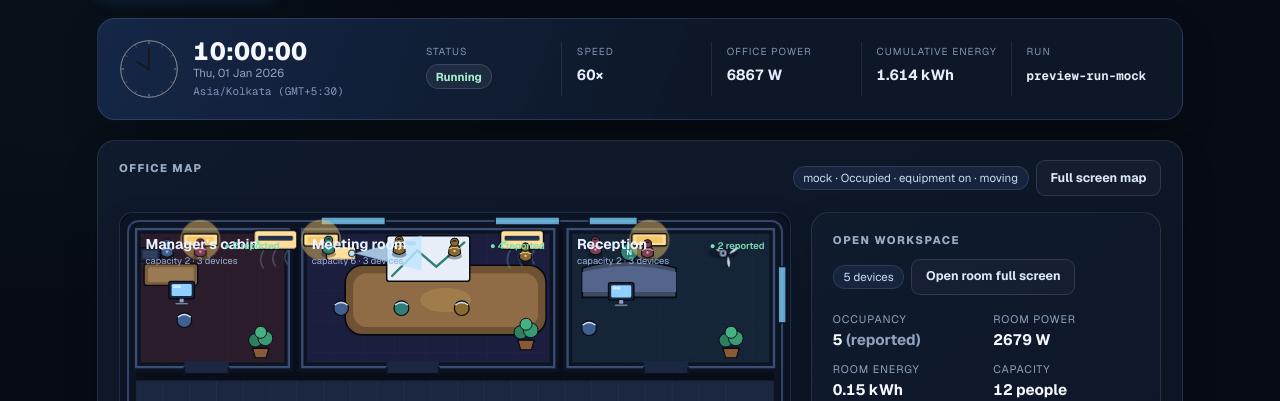
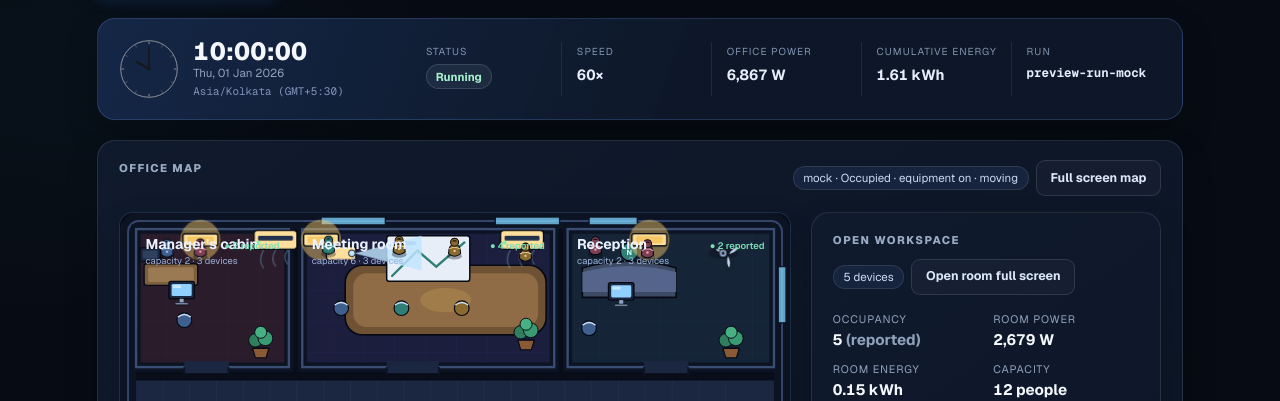
Before and after one commit to NEXYRA-Techy-Panda/simulation-frontend, a Next.js app: page /preview in a window 1280 px wide. Shown: the part 146-547 px from the top of the page. Built offline with nearby package versions, Linux system fonts and the light colour scheme.

Commit message:
feat: add room inspector and status strip components with global styling

```diff
--- a/app/components/room-inspector.tsx
+++ b/app/components/room-inspector.tsx
@@ -24,6 +24,17 @@ import {
 } from "../lib/equipment";
 import type { DeviceState } from "../lib/sim-state";
 import type { LiveData } from "./office-floor-plan";
+
+const powerFormatter = new Intl.NumberFormat("en-IN", { maximumFractionDigits: 0 });
+const energyFormatter = new Intl.NumberFormat("en-IN", { maximumFractionDigits: 2 });
+
+function formatPower(value: number): string {
+  return `${powerFormatter.format(value)} W`;
+}
+
+function formatEnergy(value: number): string {
+  return `${energyFormatter.format(value)} kWh`;
+}
 
 export default function RoomInspector({
   inventory,
@@ -98,7 +109,7 @@ export default function RoomInspector({
           <dt>Room power</dt>
           <dd>
             {roomLive ? (
-              `${roomLive.power_w} W`
+              formatPower(roomLive.power_w)
             ) : (
               <span className="sim-unknown">unavailable</span>
             )}
@@ -108,7 +119,7 @@ export default function RoomInspector({
           <dt>Room energy</dt>
           <dd>
             {roomLive ? (
-              `${roomLive.energy_kwh} kWh`
+              formatEnergy(roomLive.energy_kwh)
             ) : (
               <span className="sim-unknown">unavailable</span>
             )}
@@ -213,7 +224,7 @@ function DeviceRow({
 
       {runtime ? (
         <p className="sim-mono sim-small">
-          Live: {runtime.power_w} W · {runtime.energy_kwh} kWh cumulative ·{" "}
+          Live: {formatPower(runtime.power_w)} · {formatEnergy(runtime.energy_kwh)} cumulative ·{" "}
           {runtime.on ? "on" : "off"}
           {runtime.override
             ? ` · manual override ${runtime.override.on ? "on" : "off"}`
--- a/app/components/status-strip.tsx
+++ b/app/components/status-strip.tsx
@@ -8,6 +8,22 @@
 
 import Clocks from "./clocks";
 import type { SimState } from "../lib/sim-state";
+
+const integerFormatter = new Intl.NumberFormat("en-IN", { maximumFractionDigits: 0 });
+const energyFormatter = new Intl.NumberFormat("en-IN", { maximumFractionDigits: 2 });
+
+function formatPower(value: number | undefined): string {
+  return value === undefined ? "—" : `${integerFormatter.format(value)} W`;
+}
+
+function formatEnergy(value: number | undefined): string {
+  return value === undefined ? "—" : `${energyFormatter.format(value)} kWh`;
+}
+
+function shortRunId(value: string | null | undefined): string {
+  if (!value) return "—";
+  return value.length > 24 ? `${value.slice(0, 21)}…` : value;
+}
 
 export default function StatusStrip({
   sim,
@@ -31,13 +47,15 @@ export default function StatusStrip({
         </Fact>
         <Fact label="Speed">{sim ? `${sim.speed}×` : "—"}</Fact>
         <Fact label="Office power">
-          {sim?.office ? `${sim.office.power_w} W` : "—"}
+          {formatPower(sim?.office?.power_w)}
         </Fact>
         <Fact label="Cumulative energy">
-          {sim?.office ? `${sim.office.energy_kwh} kWh` : "—"}
+          {formatEnergy(sim?.office?.energy_kwh)}
         </Fact>
         <Fact label="Run">
-          <span className="sim-mono sim-small">{sim?.run_id ?? "—"}</span>
+          <span className="sim-mono sim-small sim-run-value" title={sim?.run_id ?? undefined}>
+            {shortRunId(sim?.run_id)}
+          </span>
         </Fact>
       </dl>
     </section>
--- a/app/globals.css
+++ b/app/globals.css
@@ -2170,3 +2170,11 @@ summary:focus-visible {
   background: linear-gradient(90deg, #477fdc, #76a7ff);
   transition: width 180ms ease;
 }
+
+.sim-run-value {
+  display: block;
+  max-width: 100%;
+  overflow: hidden;
+  text-overflow: ellipsis;
+  white-space: nowrap;
+}
```
